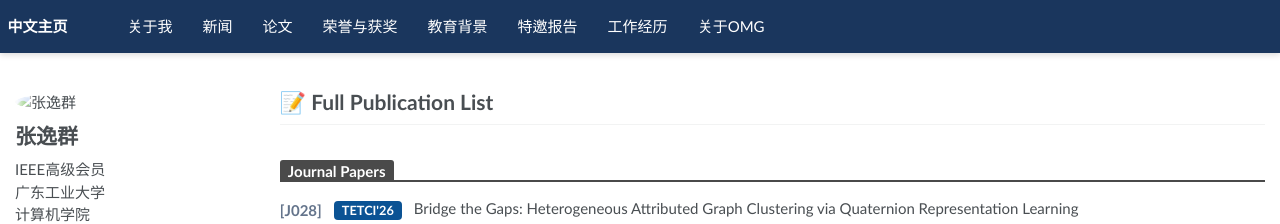
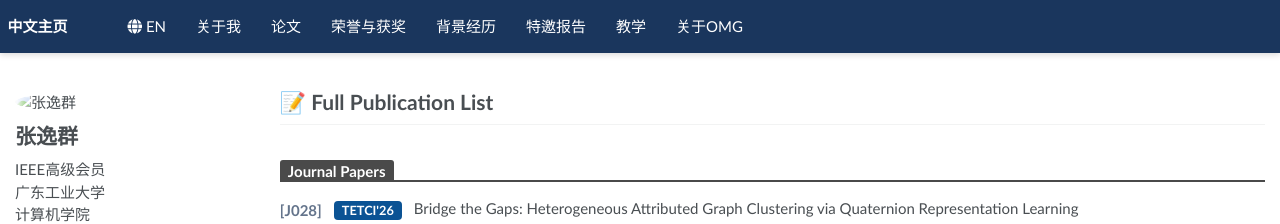
Before and after one commit to yqzhang-Zz/zh-publications, a Jekyll site: the page built from _pages/about.md, in a window 1280 px wide. Shown: the top 224 px of the page. Built offline with Jekyll 4.4.1, drawn with Linux system fonts in a browser that asks for light colours; some web fonts are replaced; a script that is not in the unit is left out; comment, search, counter and statistics services are not loaded.

Commit message:
Add files via upload

```diff
--- a/_data/navigation.yml
+++ b/_data/navigation.yml
@@ -1,30 +1,26 @@
 # main links links
 main:
 
-
-  # - title: "<i class='fas fa-globe'></i> EN"
-  #   url: "https://yqzhang-zz.github.io"
+  - title: "<i class='fas fa-globe'></i> EN"
+    url: "https://yqzhang-zz.github.io/"
 
   - title: "关于我"
     url: "/zh/#about-me"
 
-  - title: "新闻"
-    url: "/zh/#news"
-
   - title: "论文"
-    url: "/zh-publications/#publications"
+    url: "/zh/#publications"
 
   - title: "荣誉与获奖"
     url: "/zh/#honors-and-awards"
 
-  - title: "教育背景"
+  - title: "背景经历"
     url: "/zh/#educations"
 
   - title: "特邀报告"
     url: "/zh/#invited-talks"
 
-  - title: "工作经历"
-    url: "/zh/#internships"
+  - title: "教学"
+    url: "/zh/#teaching"
 
   - title: "关于OMG"
     url: "/zh-OMG"
```
